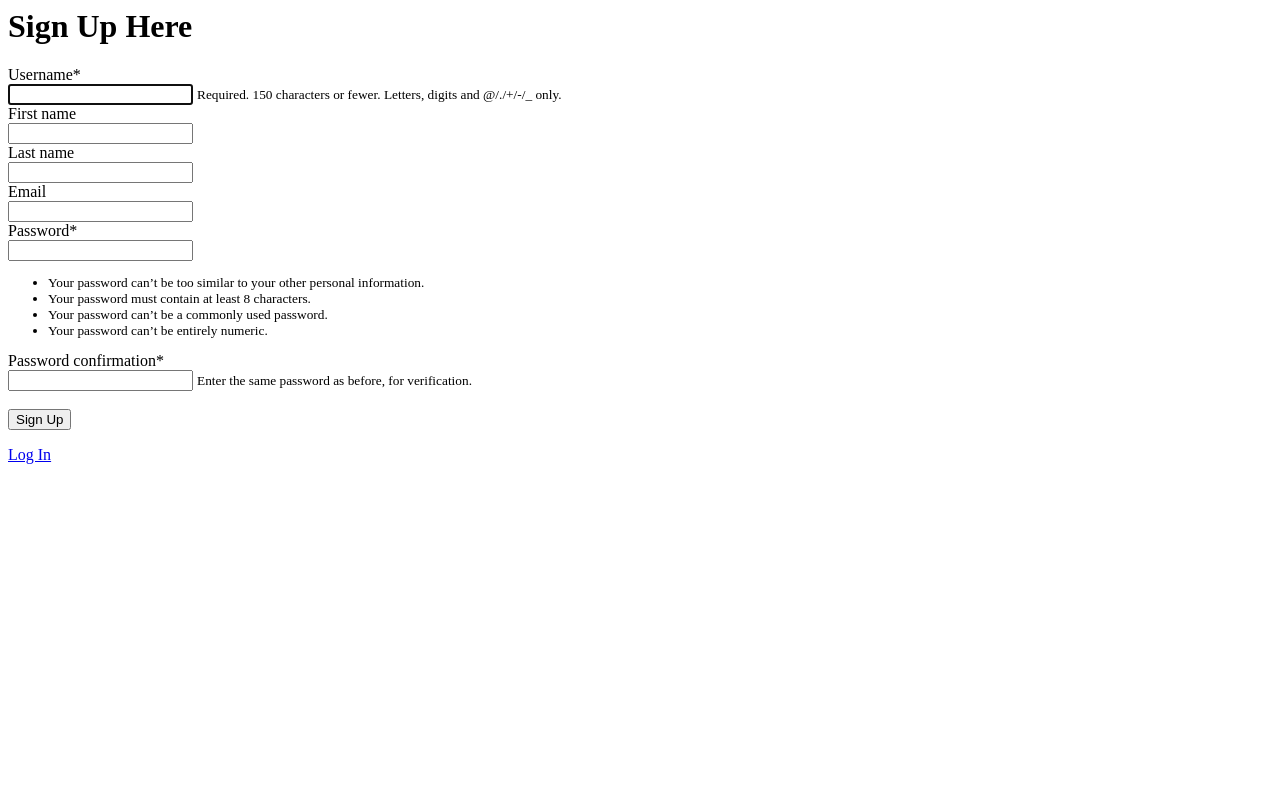
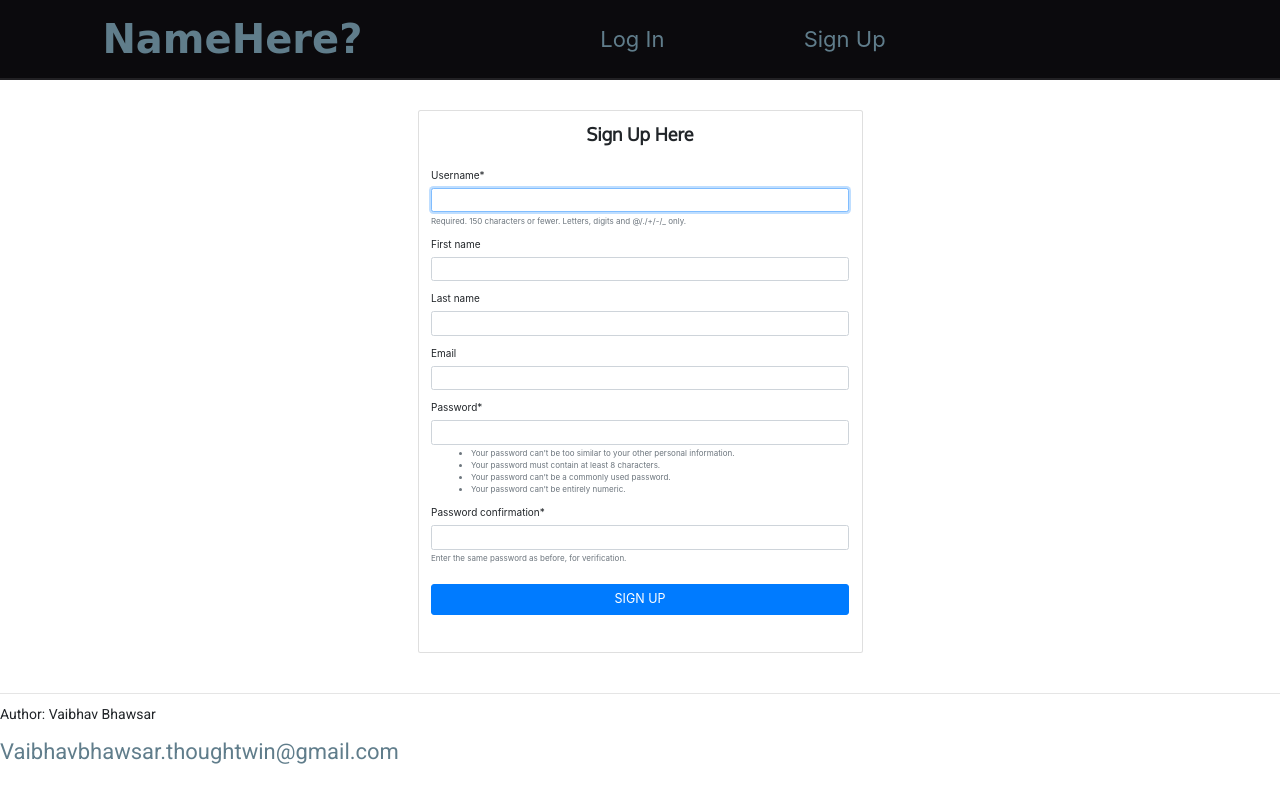
Before and after one commit to vaibhavbhwsr/mysite, a Django app: page /signup/ in a window 1280 px wide. Run offline with Django 3.2, Linux system fonts and the light colour scheme; some libraries are stand-ins or nearby versions; some web fonts are replaced.

Commit message:
Modified

```diff
--- a/mysite/mysite/settings.py
+++ b/mysite/mysite/settings.py
@@ -46,7 +46,6 @@ INSTALLED_APPS = [
     'django_cleanup',
 
     # Added
-
     'registration',
 ]
 
--- a/mysite/templates/layout/header.html
+++ b/mysite/templates/layout/header.html
@@ -14,6 +14,7 @@
 
         <nav class="menu bg-black">
             <div class="menu-item">
+                {% if user.is_authenticated %}
                     <a href="{% url 'post' %}" class="liens">Home</a>
     <!--            <a class="fa fa-pencil create-post-model-popup" data-toggle="modal" id="createpostlink"-->
     <!--                data-url="#" data-target="#createpost" title="create_new_post"-->
@@ -22,6 +23,11 @@
                     <a href="#" class="liens">Chat</a>
                     <a href="#" class="liens">Profile</a>
                     <a class="liens" href="{% url 'logout' %}" >Log Out</a>
+                {% else %}
+                    <a class="liens" href="{% url 'login' %}" >Log In</a>
+                    <a class="liens" href="{% url 'signup' %}" >Sign Up</a>
+                {% endif %}
+
             </div>
 
         </nav>
--- a/mysite/templates/registration/signup.html
+++ b/mysite/templates/registration/signup.html
@@ -1,12 +1,27 @@
+{% extends 'base.html' %}
 {% load crispy_forms_tags %}
 {% load static %}
 
-	<h1> Sign Up Here </h1>
-	<h3> {{ message }} </h3>
-	<form action="" method="post">
-		{% csrf_token %}
-		{{ form|crispy }}
-		<br>
-		<input type="submit" value="Sign Up">
-	</form>
-	<a href="{%url 'login'%}"> Log In </a>
+{% block content %}
+<div class="container">
+    <div class="row">
+      <div class="col-sm-9 col-md-7 col-lg-5 mx-auto">
+        <div class="card card-signin my-5">
+          <div class="card-body">
+            <h5 class="card-title text-center"><b>Sign Up Here</b></h5>
+			  <h3> {{ message }} </h3>
+            <form class="form-signin" method = "POST" enctype="multipart/form-data">
+            {% csrf_token %}
+            <fieldset class="form-group"><br>
+                {{ form | crispy }}
+            </fieldset>
+            <div class="form-group">
+                <button class="btn btn-lg btn-primary btn-block text-uppercase" type="submit">Sign up</button><br>
+            </div>
+            </form>
+          </div>
+        </div>
+      </div>
+    </div>
+</div>
+{% endblock content %}
```
Also changed, not shown: mysite/requirements.txt (+3 -7 lines), mysite/templates/registration/login.html (+27 -11 lines). Lines whose indentation alone changed are shown as unchanged.
